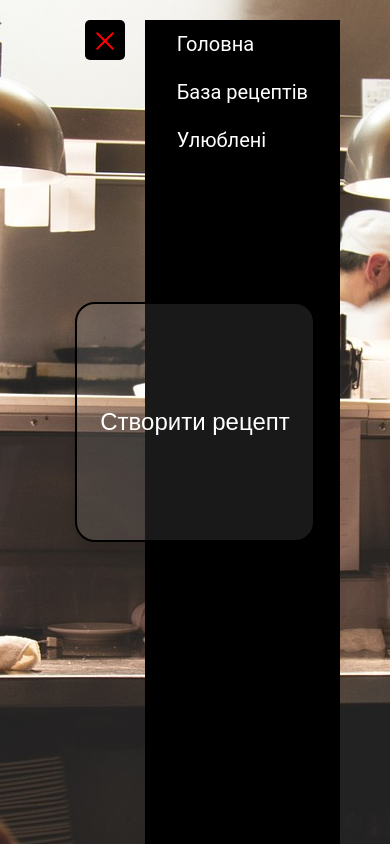
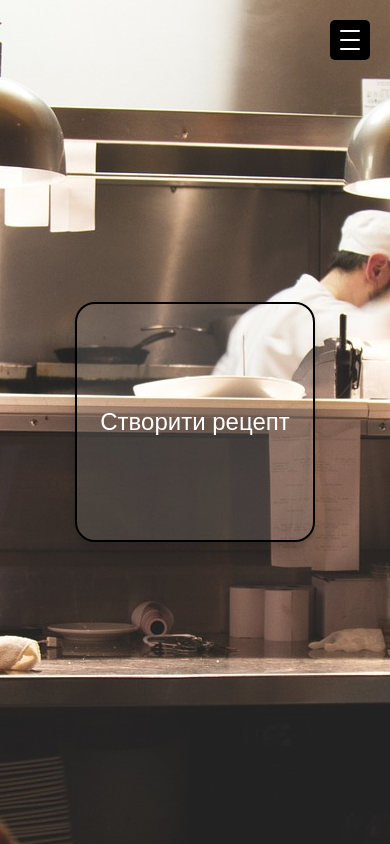
Before and after one commit to denysbraun85/lets-cook-it, a React app: page / in a window 390 px wide. Built offline with nearby package versions, Linux system fonts and the light colour scheme.

Commit message:
fix problem with menu and toggle button

```diff
--- a/package.json
+++ b/package.json
@@ -1,4 +1,5 @@
 {
+  "homepage": "https://denysbraun85.github.io/lets-cook-it/",
   "name": "lets_cook_it",
   "version": "0.1.0",
   "private": true,
@@ -14,6 +15,8 @@
     "react-scripts": "3.4.1"
   },
   "scripts": {
+    "predeploy": "npm run build",
+    "deploy": "gh-pages -d build",
     "start": "react-scripts start",
     "build": "react-scripts build",
     "test": "react-scripts test",
@@ -33,5 +36,8 @@
       "last 1 firefox version",
       "last 1 safari version"
     ]
+  },
+  "devDependencies": {
+    "gh-pages": "^3.1.0"
   }
 }
--- a/src/components/app/app.js
+++ b/src/components/app/app.js
@@ -1,17 +1,39 @@
-import React from 'react';
+import React, {Component} from 'react';
 import Menu from "../menu";
 import OptionsMenu from "../options-menu";
 
 import Background from './kitchen_bg.jpg';
 import './app.sass';
 
-const App = () => {
-    return (
-        <div className="app" style={{background: `url(${Background}) center no-repeat`}}>
-            <Menu/>
-            <OptionsMenu/>
-        </div>
-    )
+export default class App extends Component {
+    constructor(props) {
+        super(props);
+
+        this.state = {
+            isToggleOn: false
+        };
+
+        this.openMenu =  this.openMenu.bind(this);
+
+    }
+
+    openMenu = () => {
+        this.setState(prevState => ({
+            isToggleOn: !prevState.isToggleOn
+        }));
+    };
+
+    render() {
+        const {isToggleOn} = this.state;
+        return (
+            <div className="app" style={{background: `url(${Background}) center no-repeat`}}>
+                <Menu
+                    toggleButton={isToggleOn}
+                    onToggleMenu={this.openMenu}
+                />
+                <OptionsMenu/>
+            </div>
+        )
+    }
+
 };
-
-export default App;
--- a/src/components/menu-list/menu-list.js
+++ b/src/components/menu-list/menu-list.js
@@ -1,14 +1,19 @@
 import React from "react";
 import './menu-list.sass'
 
-const MenuList = () => {
+const MenuList = (props) => {
+
+    const {toggleButton} = props;
+
     return (
-        <ul className="menu-list">
+        <ul className={toggleButton ? "menu-list open" : "menu-list"}>
             <li className="menu-list__item">Головна</li>
             <li className="menu-list__item">База рецептів</li>
             <li className="menu-list__item">Улюблені</li>
         </ul>
     )
+
+
 };
 
 export default MenuList;
--- a/src/components/menu-list/menu-list.sass
+++ b/src/components/menu-list/menu-list.sass
@@ -8,9 +8,11 @@
     top: 0
     right: 0
     height: 100vh
+    padding: 20px 0
     background: #000
-    //transform: translateX(100%)
+    transform: translateX(100%)
     z-index: 5
+    transition: 0.2s
   &__item
     margin: 0 10px
     cursor: pointer
@@ -30,3 +32,5 @@
     &--active
       background: #000000e3
       color: #ff0000
+  &.open
+    transform: translateX(0%)
--- a/src/components/menu/menu.js
+++ b/src/components/menu/menu.js
@@ -4,13 +4,21 @@ import MenuList from "../menu-list";
 
 import './menu.sass'
 
-const Menu = () => {
+const Menu = ({toggleButton, onToggleMenu}) => {
+
     return (
         <div className="navigation-menubar">
-           <ToggleButton/>
-           <MenuList/>
+            <ToggleButton
+                toggleButton={toggleButton}
+                onToggleMenu={onToggleMenu}
+            />
+            <MenuList
+                toggleButton={toggleButton}
+                onToggleMenu={onToggleMenu}
+            />
         </div>
     )
+
 };
 
 export default Menu;
--- a/src/components/menu/menu.sass
+++ b/src/components/menu/menu.sass
@@ -2,3 +2,6 @@
   position: fixed
   top: 20px
   right: 50px
+  @media (max-width: 767px)
+    top: 0
+    right: 0
--- a/src/components/toggle-button/toggle-button.js
+++ b/src/components/toggle-button/toggle-button.js
@@ -1,16 +1,18 @@
 import React from "react";
 import './toggle-button.sass'
 
-const ToggleButton = () => {
+const ToggleButton = (props) => {
+
+    const {toggleButton, onToggleMenu} = props;
+
     return (
-        <button className="toggle-button toggle-button--active" onClick={ () => {
-            console.log(this);
-        }}>
+        <button className={toggleButton ? `toggle-button toggle-button--active` : `toggle-button`} onClick={onToggleMenu}>
             <span className="toggle-button__span"/>
             <span className="toggle-button__span"/>
             <span className="toggle-button__span"/>
         </button>
     )
+
 };
 
 export default ToggleButton;
--- a/src/components/toggle-button/toggle-button.sass
+++ b/src/components/toggle-button/toggle-button.sass
@@ -1,12 +1,13 @@
 .toggle-button
   position: absolute
-  display: flex
+  display: none
   flex-direction: column
   justify-content: space-between
   width: 40px
   height: 40px
-  left: -60px
-  top: 0
+  right: 20px
+  left: auto
+  top: 20px
   background: #000
   border-radius: 5px
   padding: 10px
@@ -15,7 +16,9 @@
   box-shadow: none
   border: none
   cursor: pointer
-  transition: 0.1s
+  transition: 0.2s
+  @media (max-width: 768px)
+    display: flex
   &:active
     transform: scale(0.99)
     box-shadow: none
@@ -27,6 +30,7 @@
     border-radius: 1px
     transition: 0.1s
   &--active
+    right: calc(100% + 20px)
     .toggle-button__span
       &:first-child
         transform: translate(-2px, 10px) rotate(45deg)
```
Also changed, not shown: 1 other file.
